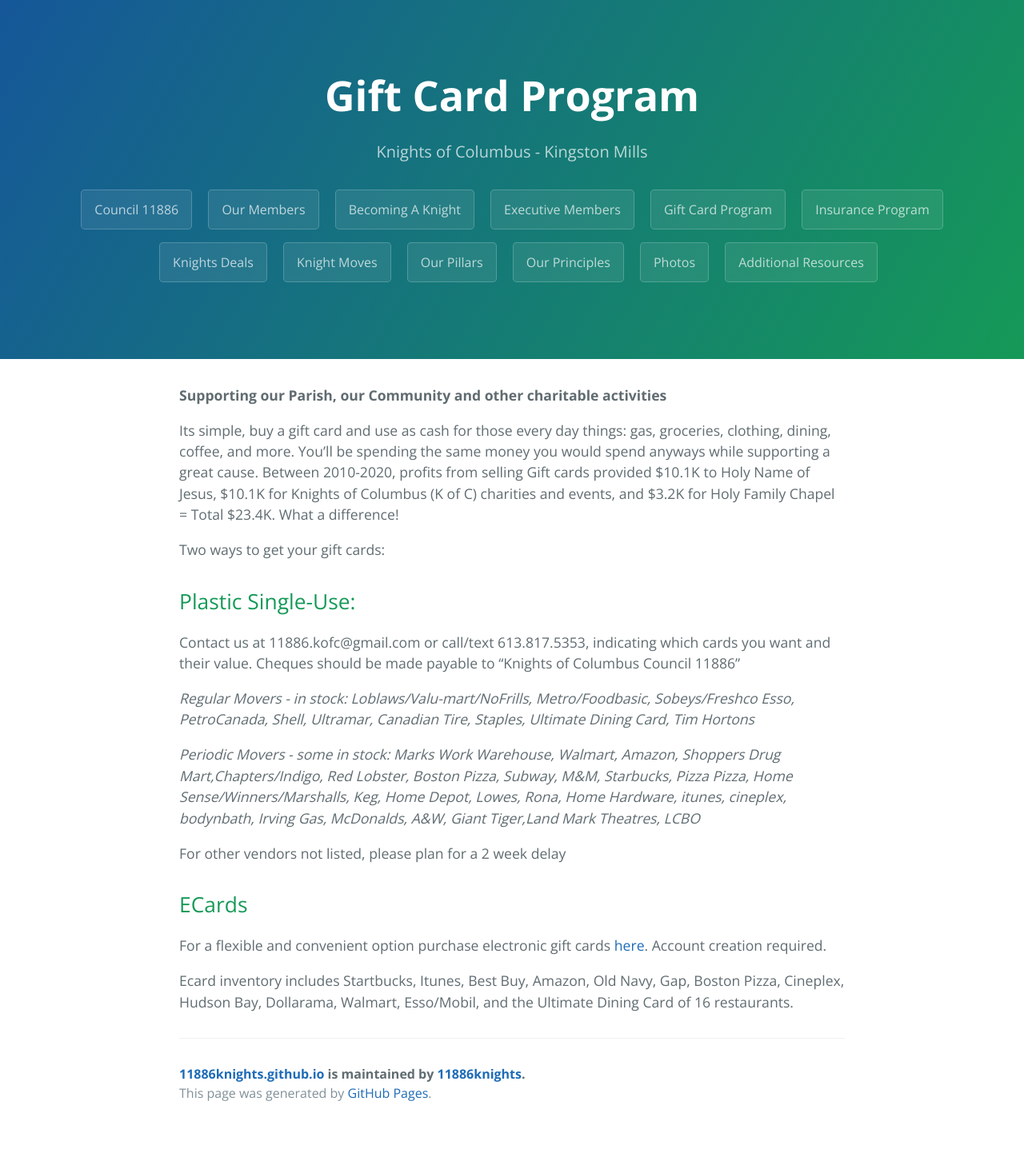
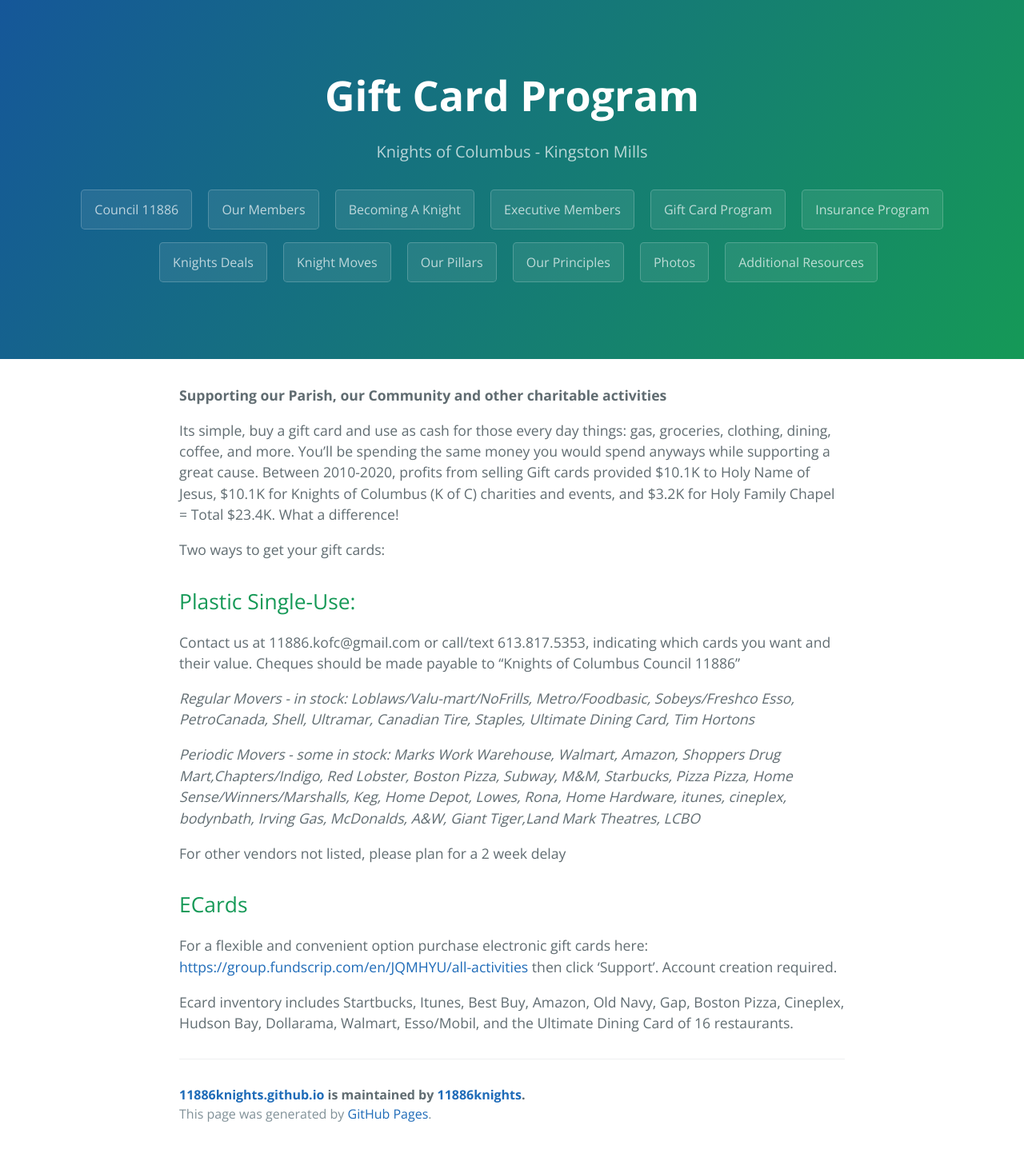
Before and after one commit to 11886knights/11886knights.github.io, a Jekyll site: the page built from page_gift_card_program.md, in a window 1280 px wide. Shown: the whole page at 80% size. Built offline with Jekyll 4.4.1, drawn with Linux system fonts in a browser that asks for light colours; before the commit the page ends 1411 px from its top, so only the background shows below that.

Commit message:
link update
embedded link to explicit link

```diff
--- a/page_gift_card_program.md
+++ b/page_gift_card_program.md
@@ -24,6 +24,6 @@ For other vendors not listed, please plan for a 2 week delay
 
 ## ECards
 
-For a flexible and convenient option purchase electronic gift cards [here](https://group.fundscrip.com/en/JQMHYU/all-activities). Account creation required.
+For a flexible and convenient option purchase electronic gift cards here: <https://group.fundscrip.com/en/JQMHYU/all-activities> then click 'Support'. Account creation required.
 
 Ecard inventory includes Startbucks, Itunes, Best Buy, Amazon, Old Navy, Gap, Boston Pizza, Cineplex, Hudson Bay, Dollarama, Walmart, Esso/Mobil, and the Ultimate Dining Card of 16 restaurants.
```
